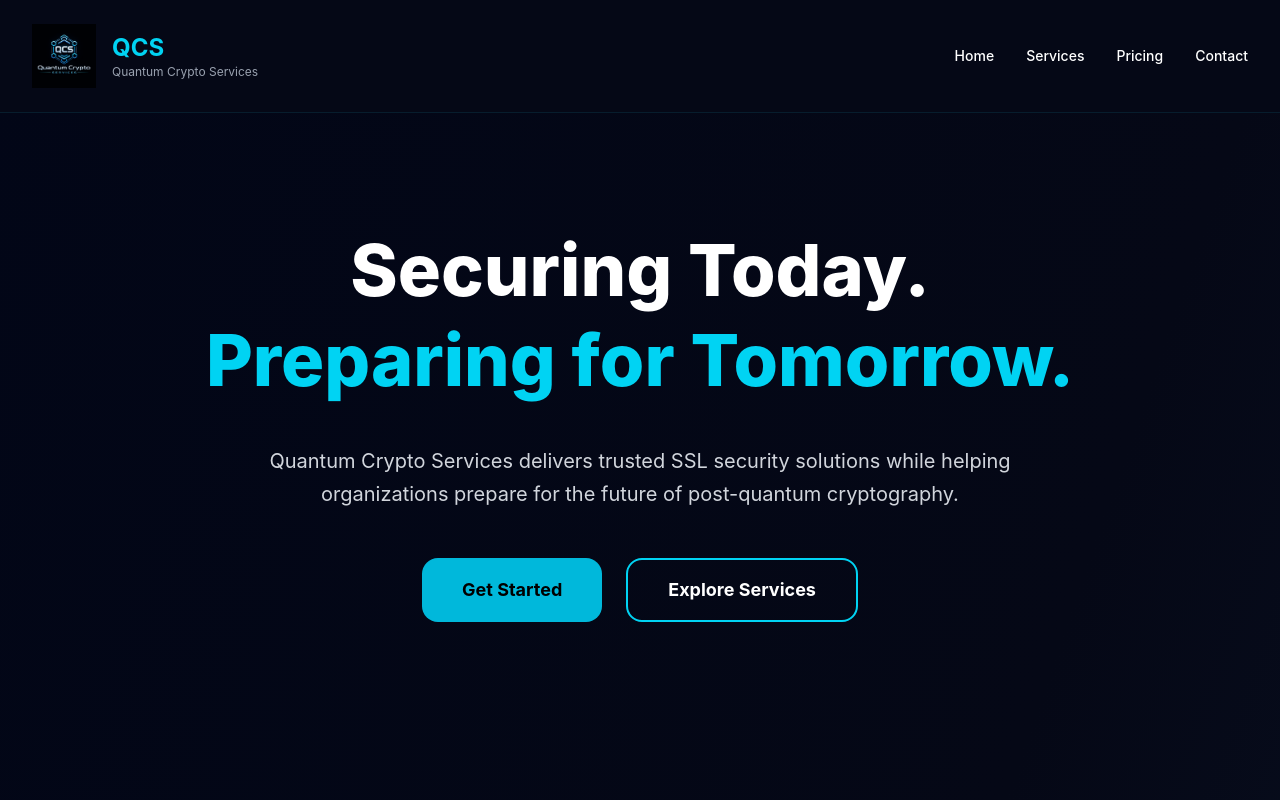
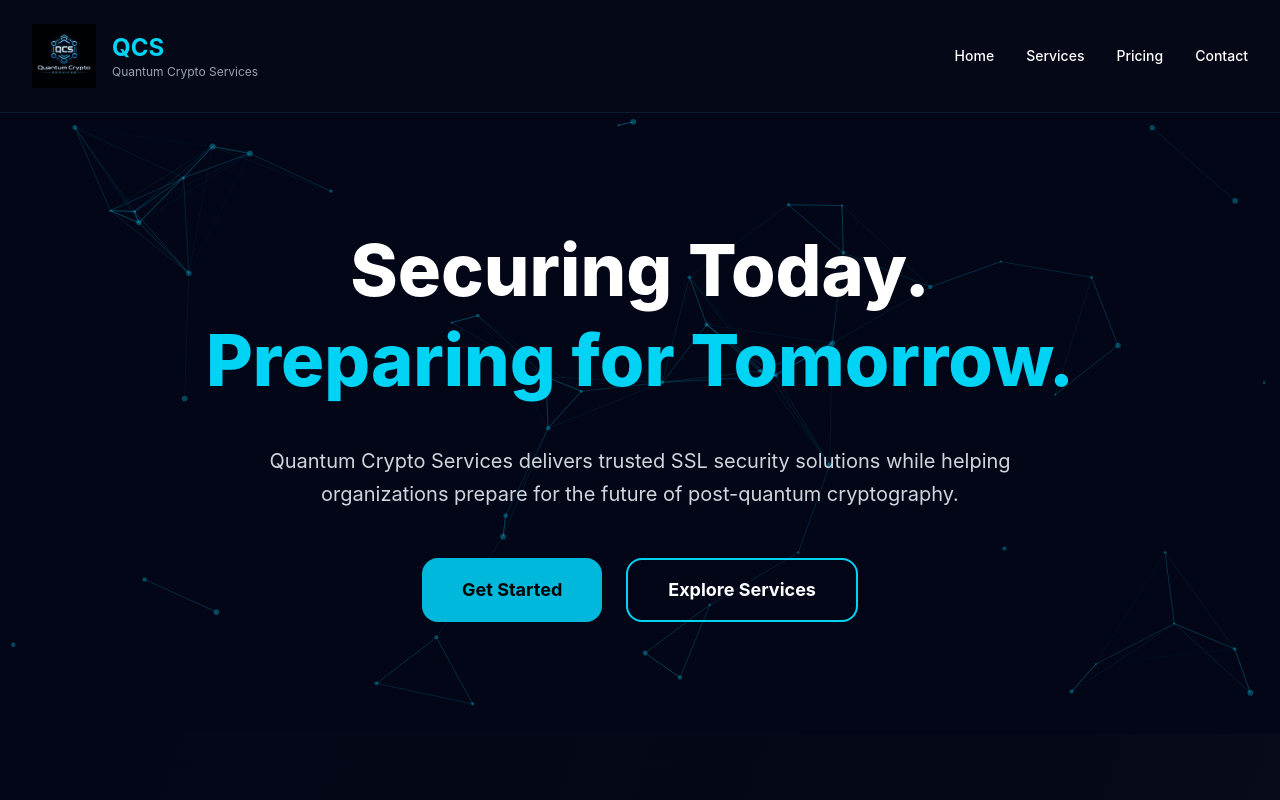
Before and after one commit to Murugasankar/quantumcryptoservices, a React (Vite) app: page / in a window 1280 px wide. Shown: the top 800 px of the page. Built offline with nearby package versions, Linux system fonts and the light colour scheme.

Commit message:
animation added in home page

```diff
--- a/package.json
+++ b/package.json
@@ -17,7 +17,9 @@
     "react-dom": "^19.2.6",
     "react-icons": "^5.6.0",
     "react-router-dom": "^7.15.1",
-    "tailwindcss": "^4.3.0"
+    "react-tsparticles": "^2.12.2",
+    "tailwindcss": "^4.3.0",
+    "tsparticles-slim": "^2.12.0"
   },
   "devDependencies": {
     "@eslint/js": "^10.0.1",
--- /dev/null
+++ b/src/components/ParticlesBackground.tsx
@@ -0,0 +1,85 @@
+import Particles from "react-tsparticles";
+import { loadSlim } from "tsparticles-slim";
+import type { Engine } from "tsparticles-engine";
+
+function ParticlesBackground() {
+
+  const particlesInit = async (engine: Engine) => {
+    await loadSlim(engine);
+  };
+
+  return (
+    <Particles
+      id="tsparticles"
+      init={particlesInit}
+
+      options={{
+        fullScreen: false,
+
+        background: {
+          color: {
+            value: "#020617",
+          },
+        },
+
+        fpsLimit: 60,
+
+        particles: {
+
+          color: {
+            value: "#00d9ff",
+          },
+
+          links: {
+            color: "#00d9ff",
+            distance: 150,
+            enable: true,
+            opacity: 0.2,
+            width: 1,
+          },
+
+          move: {
+            enable: true,
+            speed: 1,
+            direction: "none",
+            random: false,
+            straight: false,
+            outModes: {
+              default: "bounce",
+            },
+          },
+
+          number: {
+            density: {
+              enable: true,
+              area: 800,
+            },
+            value: 60,
+          },
+
+          opacity: {
+            value: 0.3,
+          },
+
+          shape: {
+            type: "circle",
+          },
+
+          size: {
+            value: {
+              min: 1,
+              max: 3,
+            },
+          },
+
+        },
+
+        detectRetina: true,
+      }}
+
+      className="absolute inset-0"
+    />
+  );
+}
+
+export default ParticlesBackground;
--- a/src/pages/Home.tsx
+++ b/src/pages/Home.tsx
@@ -1,4 +1,5 @@
 import Navbar from "../components/Navbar";
+import ParticlesBackground from "../components/ParticlesBackground";
 
 function Home() {
   return (
@@ -8,7 +9,16 @@ function Home() {
       <Navbar />
 
       {/* HERO */}
-      <section className="relative flex flex-col items-center justify-center text-center px-6 py-28">
+      <section className="relative overflow-hidden flex flex-col items-center justify-center text-center px-6 py-28">
+
+  {/* Animated Background */}
+  <ParticlesBackground />
+
+  {/* Content */}
+
+  <div className="relative z-10 flex flex-col items-center">
+
+
 
         <h1 className="text-5xl md:text-7xl font-extrabold leading-tight max-w-5xl">
 
@@ -48,6 +58,7 @@ function Home() {
 
           </a>
 
+        </div>
         </div>
 
       </section>
```
Also changed, not shown: 1 other file (tests, documents, lock files or other folders).
